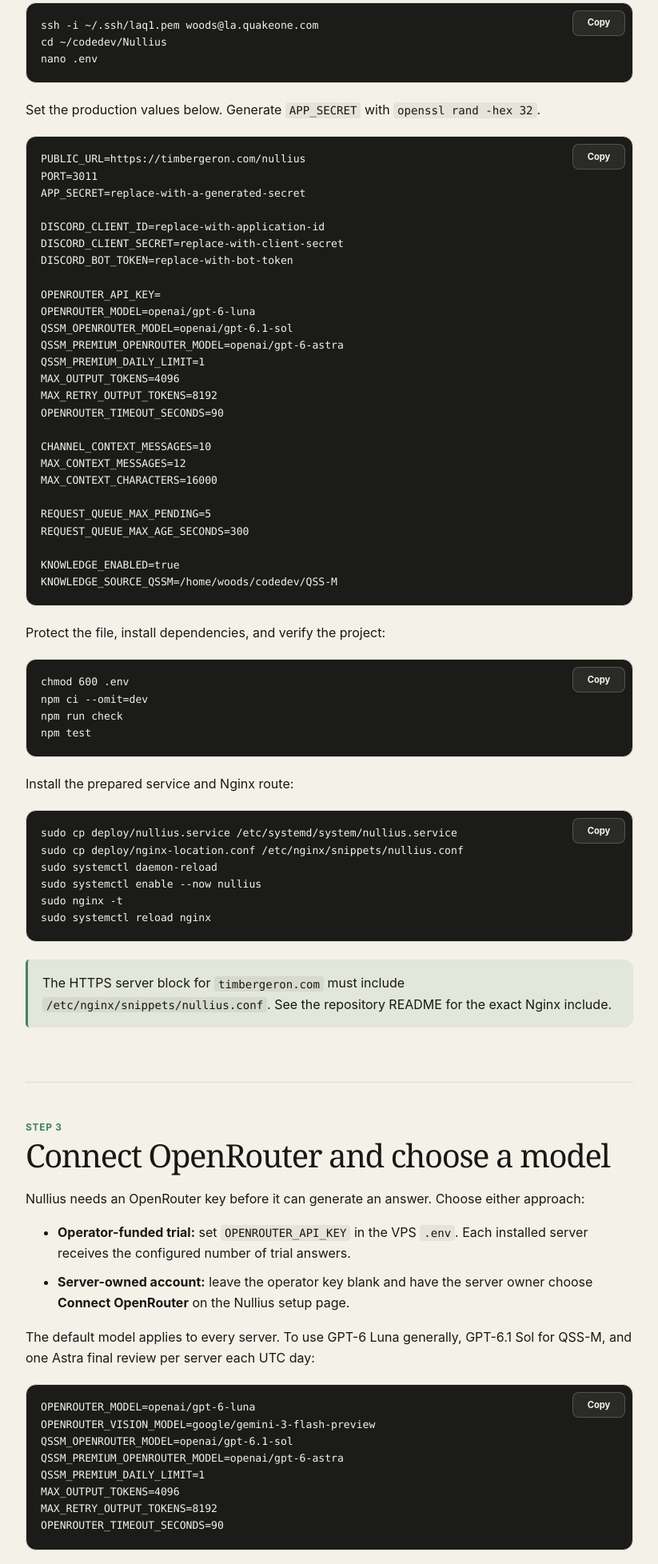
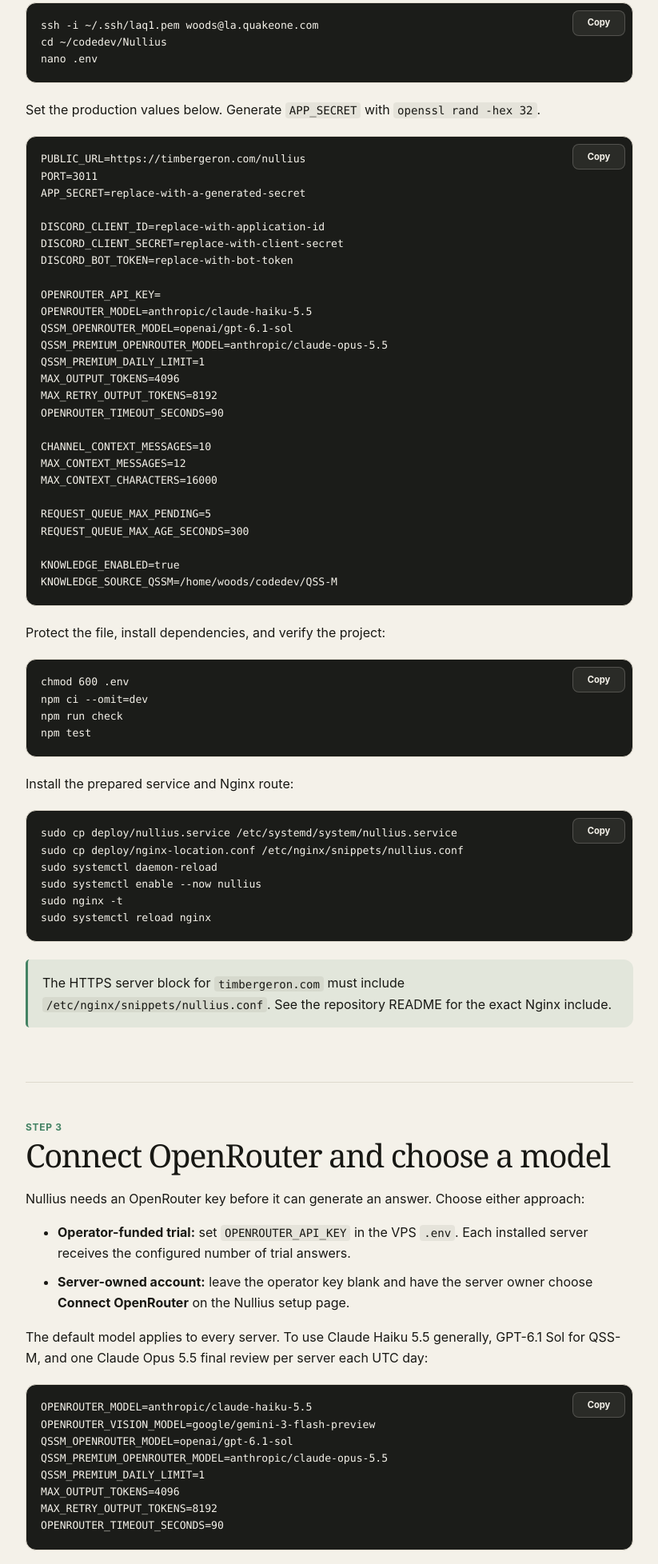
Before and after one commit to timbergeron/Nullius, a website: page public/setup.html in a window 1280 px wide. Shown: the part 1478-3434 px from the top of the page at 80% size, without its empty margins (228-1051 px from the left). Drawn offline with Linux system fonts and the light colour scheme.

Commit message:
Use Claude Haiku 5.5 for chat and Opus 5.5 for daily review

```diff
--- a/public/setup.html
+++ b/public/setup.html
@@ -70,9 +70,9 @@
 DISCORD_BOT_TOKEN=replace-with-bot-token
 
 OPENROUTER_API_KEY=
-OPENROUTER_MODEL=openai/gpt-6-luna
+OPENROUTER_MODEL=anthropic/claude-haiku-5.5
 QSSM_OPENROUTER_MODEL=openai/gpt-6.1-sol
-QSSM_PREMIUM_OPENROUTER_MODEL=openai/gpt-6-astra
+QSSM_PREMIUM_OPENROUTER_MODEL=anthropic/claude-opus-5.5
 QSSM_PREMIUM_DAILY_LIMIT=1
 MAX_OUTPUT_TOKENS=4096
 MAX_RETRY_OUTPUT_TOKENS=8192
@@ -110,11 +110,11 @@
             <li><strong>Operator-funded trial:</strong> set <code>OPENROUTER_API_KEY</code> in the VPS <code>.env</code>. Each installed server receives the configured number of trial answers.</li>
             <li><strong>Server-owned account:</strong> leave the operator key blank and have the server owner choose <strong>Connect OpenRouter</strong> on the Nullius setup page.</li>
           </ul>
-          <p>The default model applies to every server. To use GPT-6 Luna generally, GPT-6.1 Sol for QSS-M, and one Astra final review per server each UTC day:</p>
-          <pre><code>OPENROUTER_MODEL=openai/gpt-6-luna
+          <p>The default model applies to every server. To use Claude Haiku 5.5 generally, GPT-6.1 Sol for QSS-M, and one Claude Opus 5.5 final review per server each UTC day:</p>
+          <pre><code>OPENROUTER_MODEL=anthropic/claude-haiku-5.5
 OPENROUTER_VISION_MODEL=google/gemini-3-flash-preview
 QSSM_OPENROUTER_MODEL=openai/gpt-6.1-sol
-QSSM_PREMIUM_OPENROUTER_MODEL=openai/gpt-6-astra
+QSSM_PREMIUM_OPENROUTER_MODEL=anthropic/claude-opus-5.5
 QSSM_PREMIUM_DAILY_LIMIT=1
 MAX_OUTPUT_TOKENS=4096
 MAX_RETRY_OUTPUT_TOKENS=8192
--- a/src/config.js
+++ b/src/config.js
@@ -67,7 +67,7 @@
     openRouter: {
       callbackUrl: `${publicUrl}/auth/openrouter/callback`,
       trialApiKey: env.OPENROUTER_API_KEY?.trim() || "",
-      model: env.OPENROUTER_MODEL?.trim() || "openai/gpt-6-luna",
+      model: env.OPENROUTER_MODEL?.trim() || "anthropic/claude-haiku-5.5",
       visionModel: env.OPENROUTER_VISION_MODEL?.trim() || "google/gemini-3-flash-preview",
       packModels: {
         qssm: env.QSSM_OPENROUTER_MODEL?.trim() || "",
```
Also changed, not shown: test/bot.test.js (+2 -2 lines), test/config.test.js (+1 -1 lines), README.md, 1 other file.
